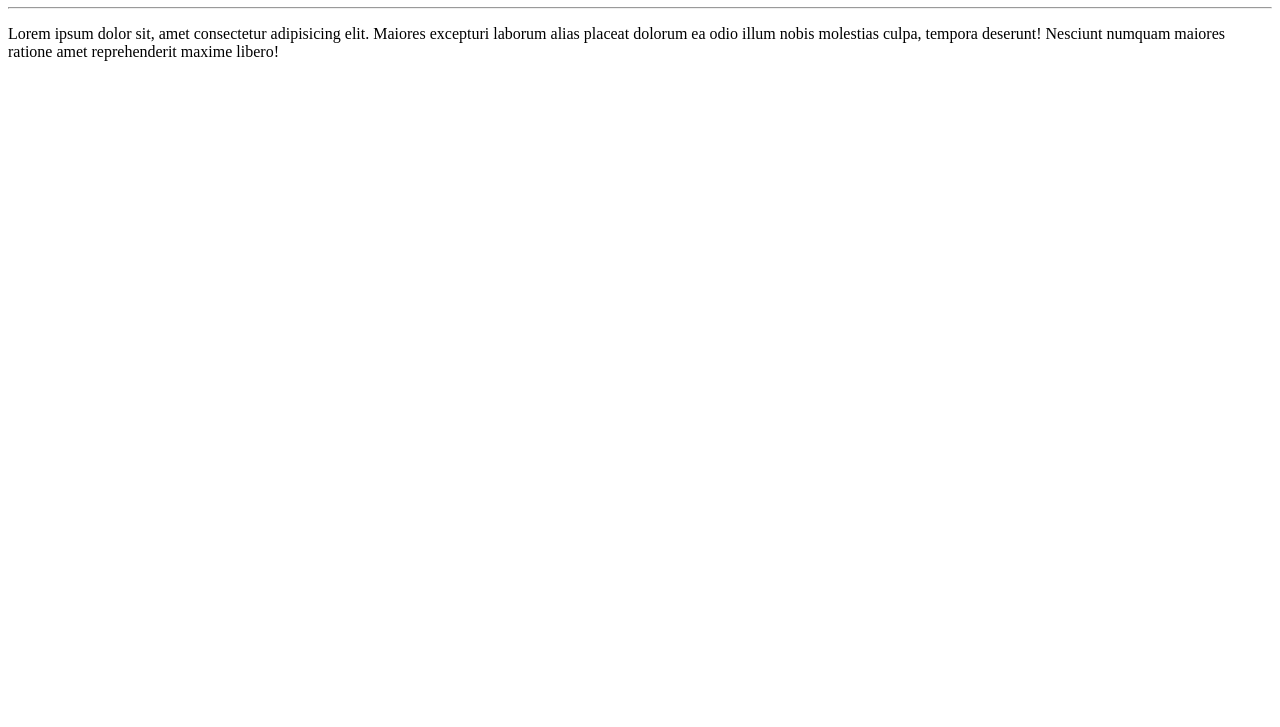
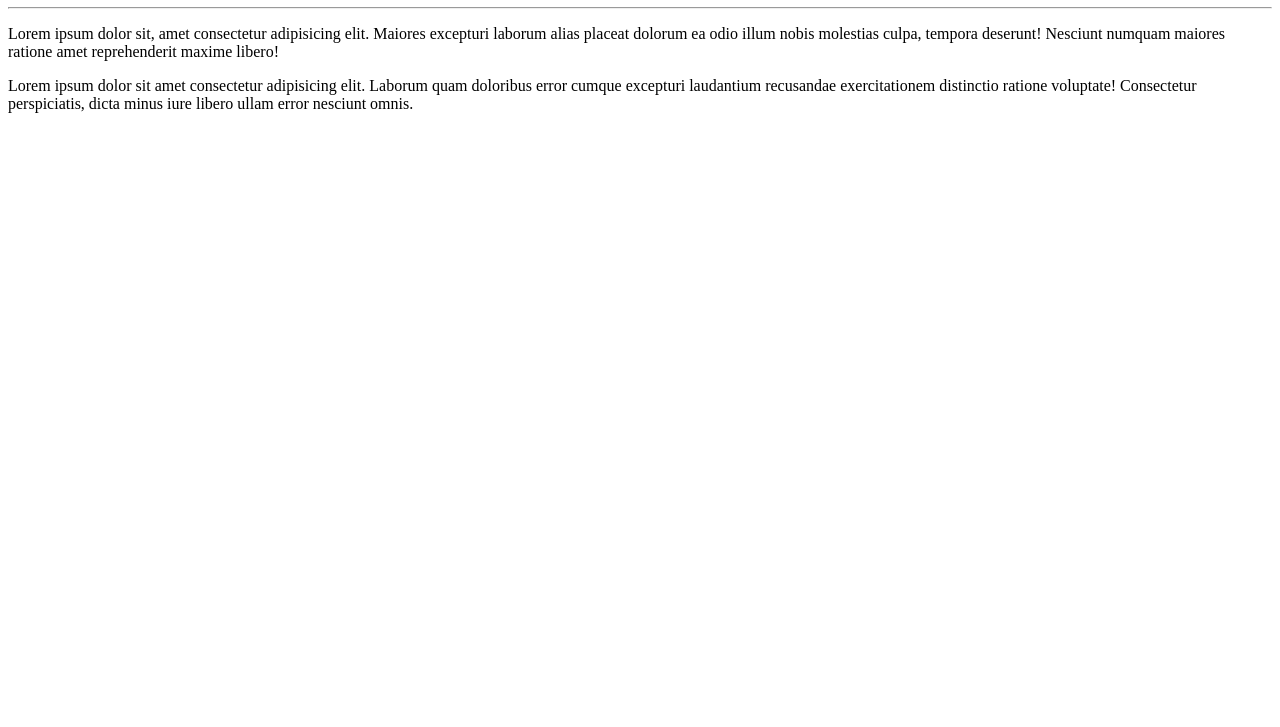
Before and after one commit to tamiresolah/Ola-Mundo, a plain HTML site: page site-exemplo/index.html in a window 1280 px wide. Shown: the part 73-800 px from the top of the page. Drawn offline with Linux system fonts and the light colour scheme.

Commit message:
Adicionei novo parágrafo

```diff
--- a/site-exemplo/index.html
+++ b/site-exemplo/index.html
@@ -11,5 +11,6 @@
     <hr>
     <p>Lorem ipsum dolor sit, amet consectetur adipisicing elit. Maiores excepturi laborum alias placeat dolorum ea odio illum nobis molestias culpa, tempora deserunt! Nesciunt numquam maiores ratione amet reprehenderit maxime libero!
     </p>
+    <p>Lorem ipsum dolor sit amet consectetur adipisicing elit. Laborum quam doloribus error cumque excepturi laudantium recusandae exercitationem distinctio ratione voluptate! Consectetur perspiciatis, dicta minus iure libero ullam error nesciunt omnis.</p>
 </body>
 </html>
```
